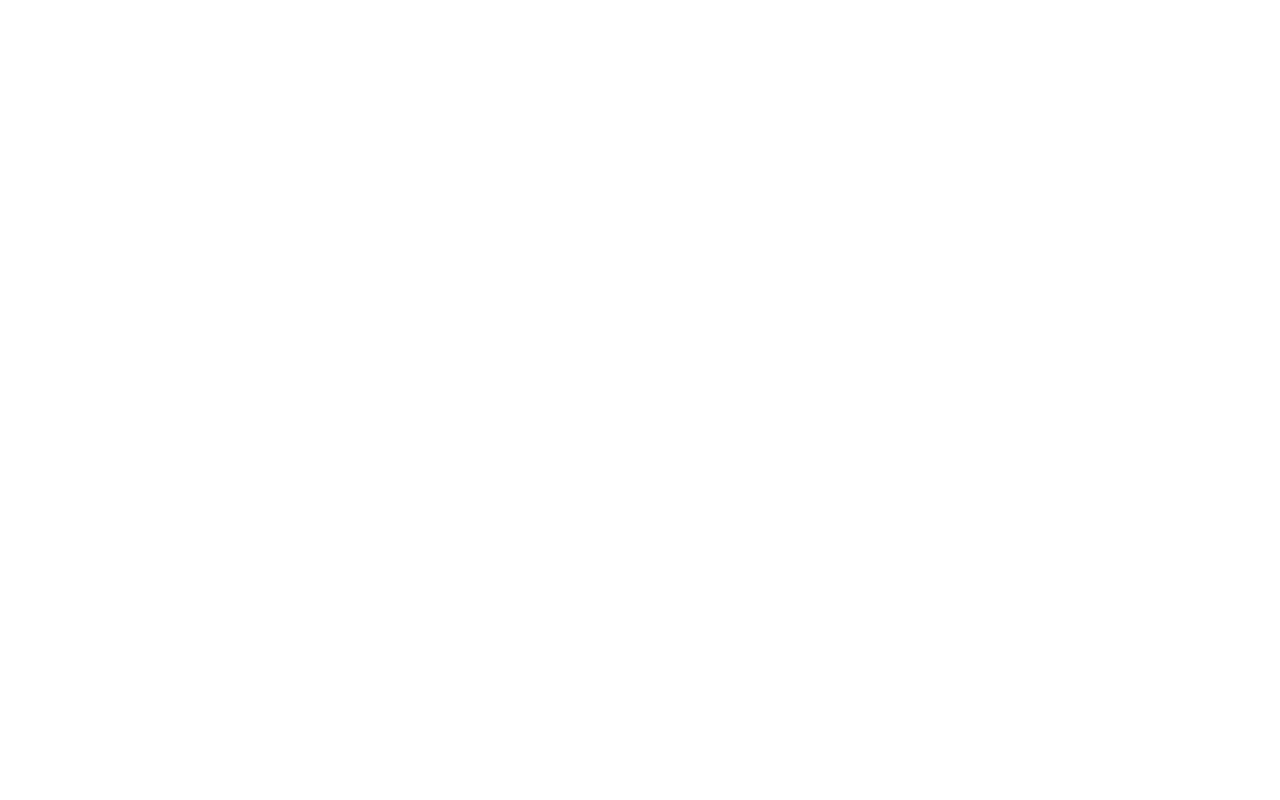
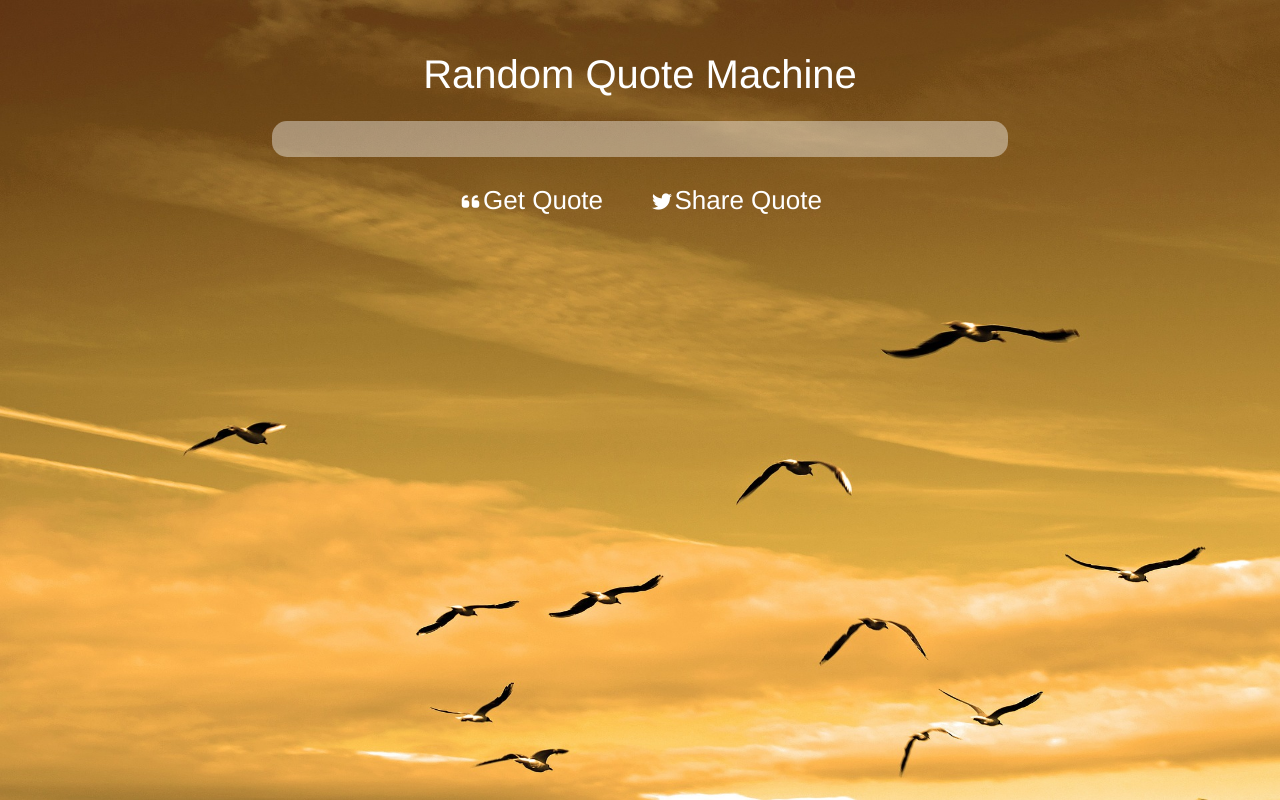
Before and after one commit to OleGreve/Websites, a plain HTML site: page random-quote.html in a window 1280 px wide. Drawn offline with nearby package versions, Linux system fonts and the light colour scheme.

Commit message:
Update random-quote.css

```diff
--- a/random-quote.css
+++ b/random-quote.css
@@ -3,7 +3,7 @@
 }
 
 body {
-    background-image: url(images/birds.jpg);
+    background-image: url(birds.jpg);
     background-size: 100vw 100vh;
 }
 
```
